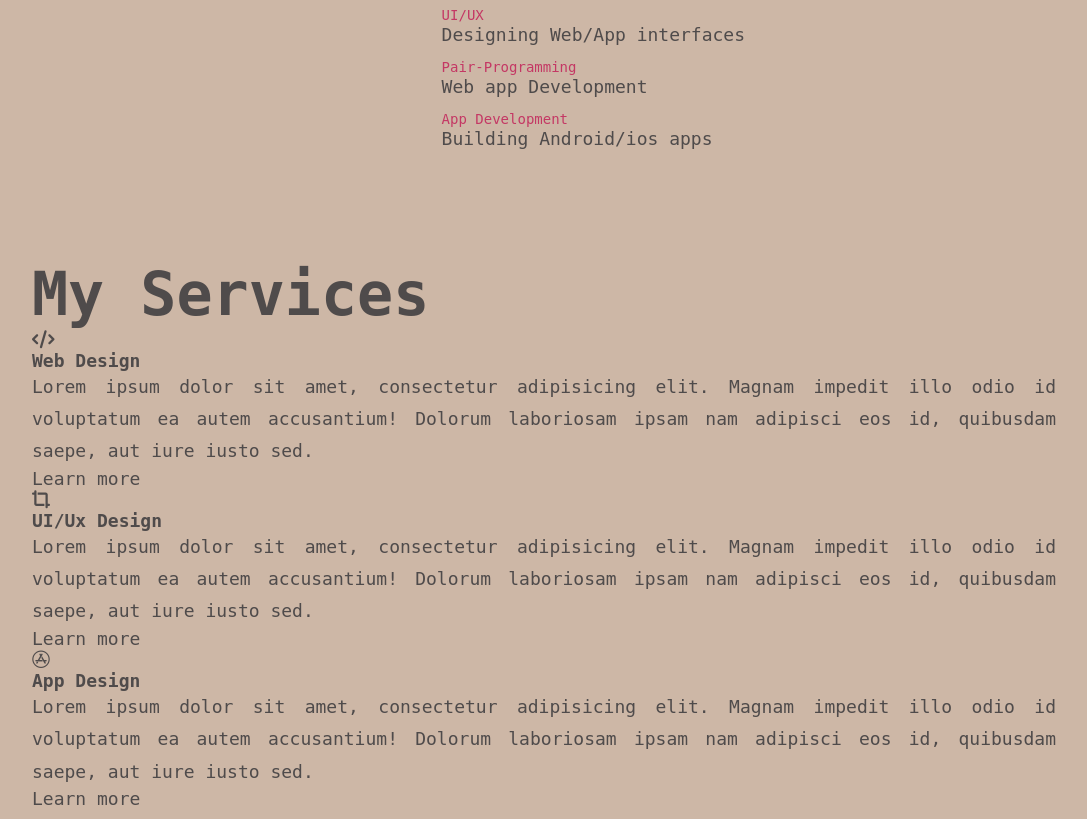
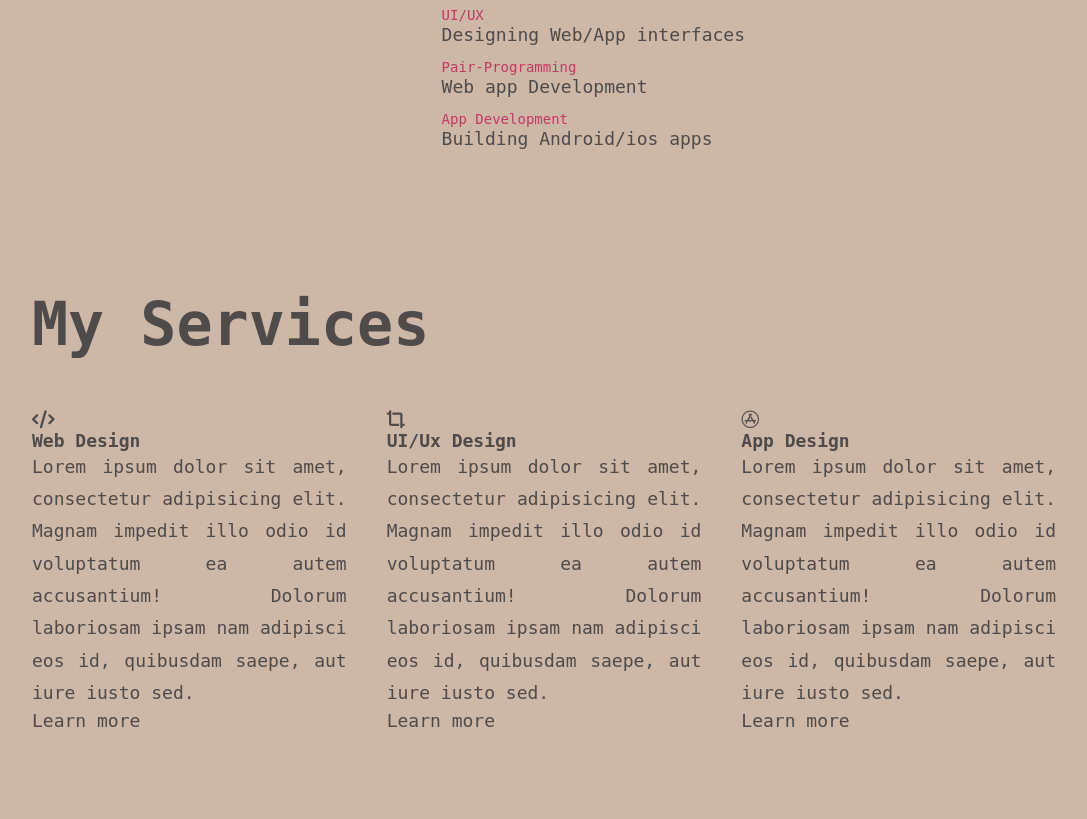
Before and after one commit to sharminkhan0/My-1st-responsive-portfolio-with-html-css-js, a plain HTML site: page index.html in a window 1280 px wide. Shown: the part 1345-2164 px from the top of the page, without its empty margins (96-1183 px from the left). After the commit the page ends 2116 px from the top, so only its background shows below. Drawn offline with Linux system fonts and the light colour scheme.

Commit message:
update cssfiles for services section comand

```diff
--- a/styles.css
+++ b/styles.css
@@ -180,3 +180,17 @@ font-size: 60px;
 .tab-contents.active-tab {
     display: block;
 }
+
+/*-------servises------*/
+
+#services {
+    padding: 30px 0;
+}
+
+.services-list {
+      display: grid;
+      grid-template-columns: auto auto auto;
+      grid-gap: 40px;
+      margin-top: 50px;
+
+}
```
